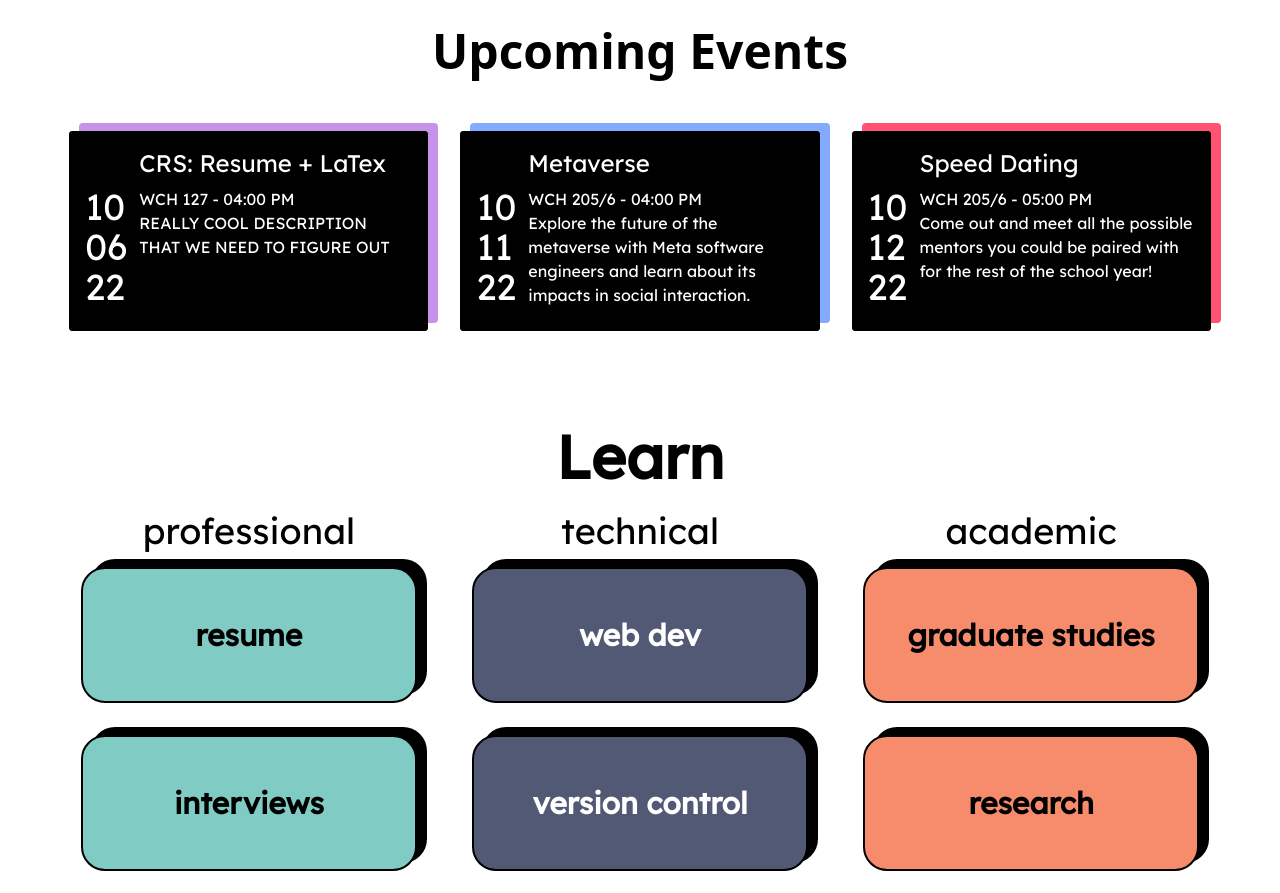
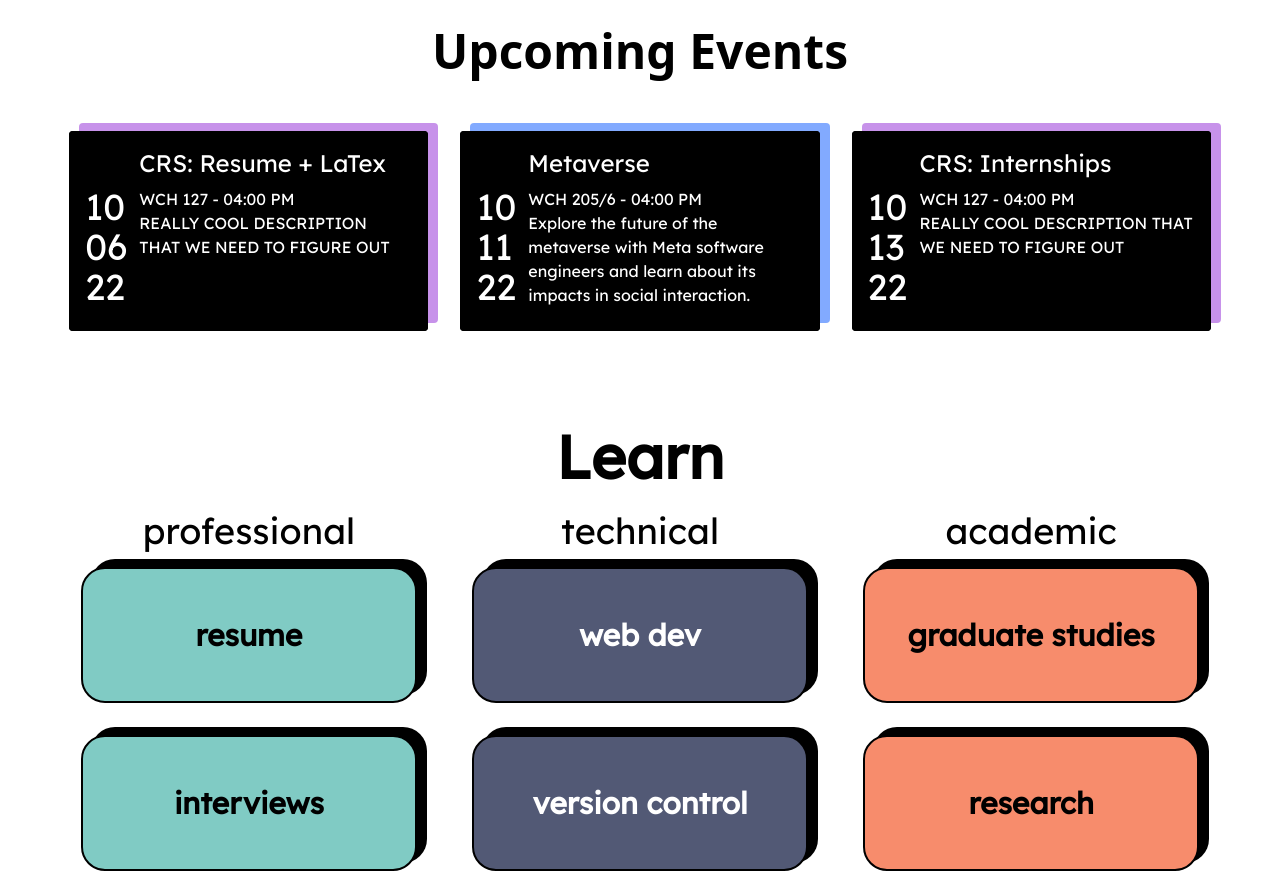
Before and after one commit to acm-ucr/acm-hydra, a Next.js app: page / in a window 1280 px wide. Shown: the part 1420-2313 px from the top of the page. Built offline with nearby package versions, Linux system fonts and the light colour scheme.

Commit message:
changed bit/byte events for mathcing week

```diff
--- a/components/Events.js
+++ b/components/Events.js
@@ -33,15 +33,6 @@ export const Events = [
 			"Explore the future of the metaverse with Meta software engineers and learn about its impacts in social interaction.",
 	},
 	{
-		title: "Speed Dating",
-		location: "WCH 205/6",
-		color: filters["Socials"],
-		start: new Date(2022, 9, 12, 17, 0, 0),
-		end: new Date(2022, 9, 12, 18, 0, 0),
-		description:
-			"Come out and meet all the possible mentors you could be paired with for the rest of the school year!",
-	},
-	{
 		title: "CRS: Internships",
 		location: "WCH 127",
 		color: filters["Career"],
@@ -50,11 +41,29 @@ export const Events = [
 		description: "REALLY COOL DESCRIPTION THAT WE NEED TO FIGURE OUT",
 	},
 	{
+		title: "Speed Dating",
+		location: "WCH 205/6",
+		color: filters["Socials"],
+		start: new Date(2022, 9, 17, 16, 0, 0),
+		end: new Date(2022, 9, 17, 17, 0, 0),
+		description:
+			"Come out and meet all the possible mentors you could be paired with for the rest of the school year!",
+	},
+	{
+		title: "What Bytes Will Offer",
+		location: "WCH 127",
+		color: filters["Socials"],
+		start: new Date(2022, 9, 18, 16, 0, 0),
+		end: new Date(2022, 9, 18, 17, 0, 0),
+		description:
+			"Create a plan and see some cool projects created by your mentors!",
+	},
+	{
 		title: "Mentor Q/A",
 		location: "WCH 127",
 		color: filters["Socials"],
-		start: new Date(2022, 9, 14, 17, 0, 0),
-		end: new Date(2022, 9, 14, 18, 0, 0),
+		start: new Date(2022, 9, 19, 16, 0, 0),
+		end: new Date(2022, 9, 19, 17, 0, 0),
 		description:
 			"Ask mentors anything about technical advice, college life, or just general advice.",
 	},
```
